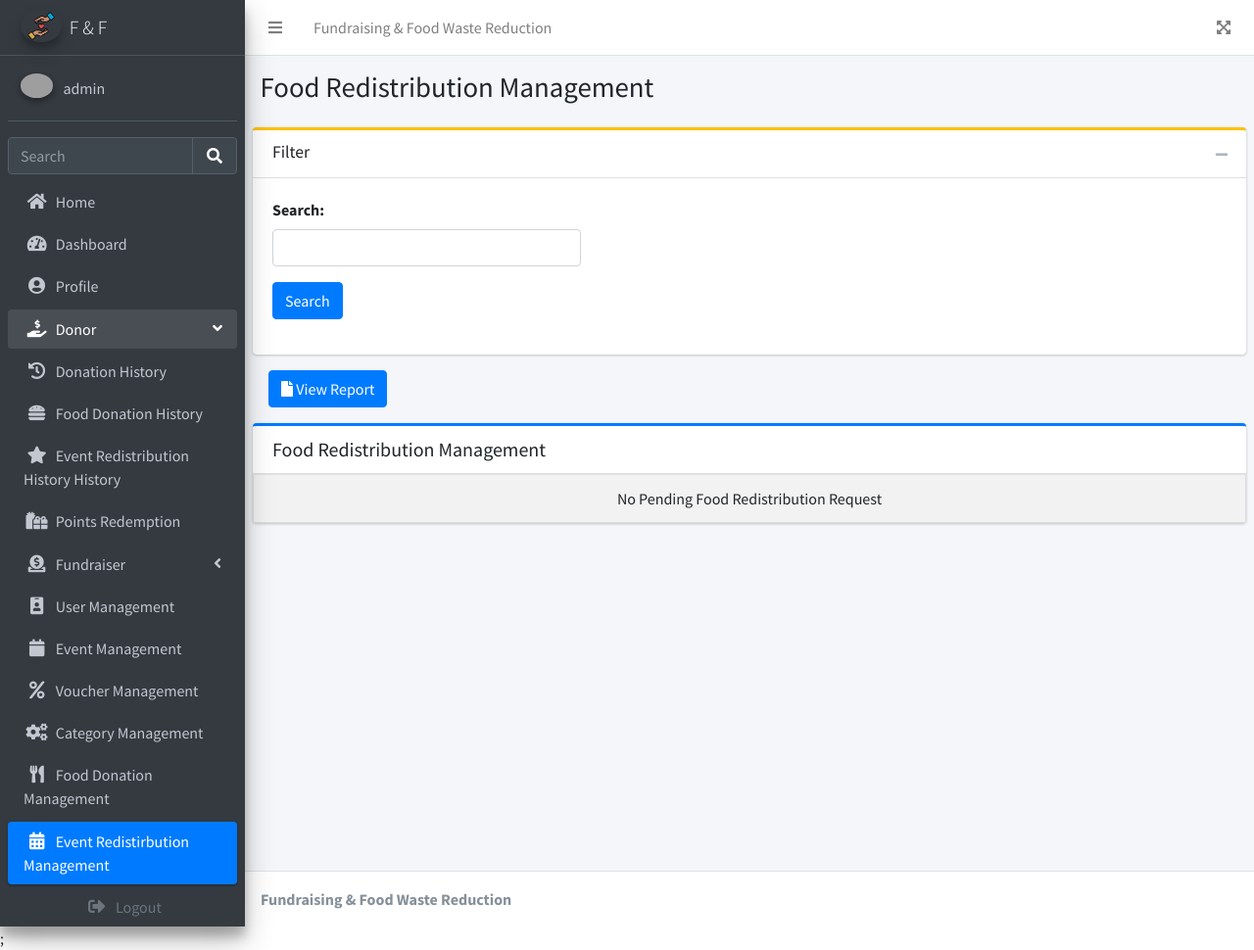
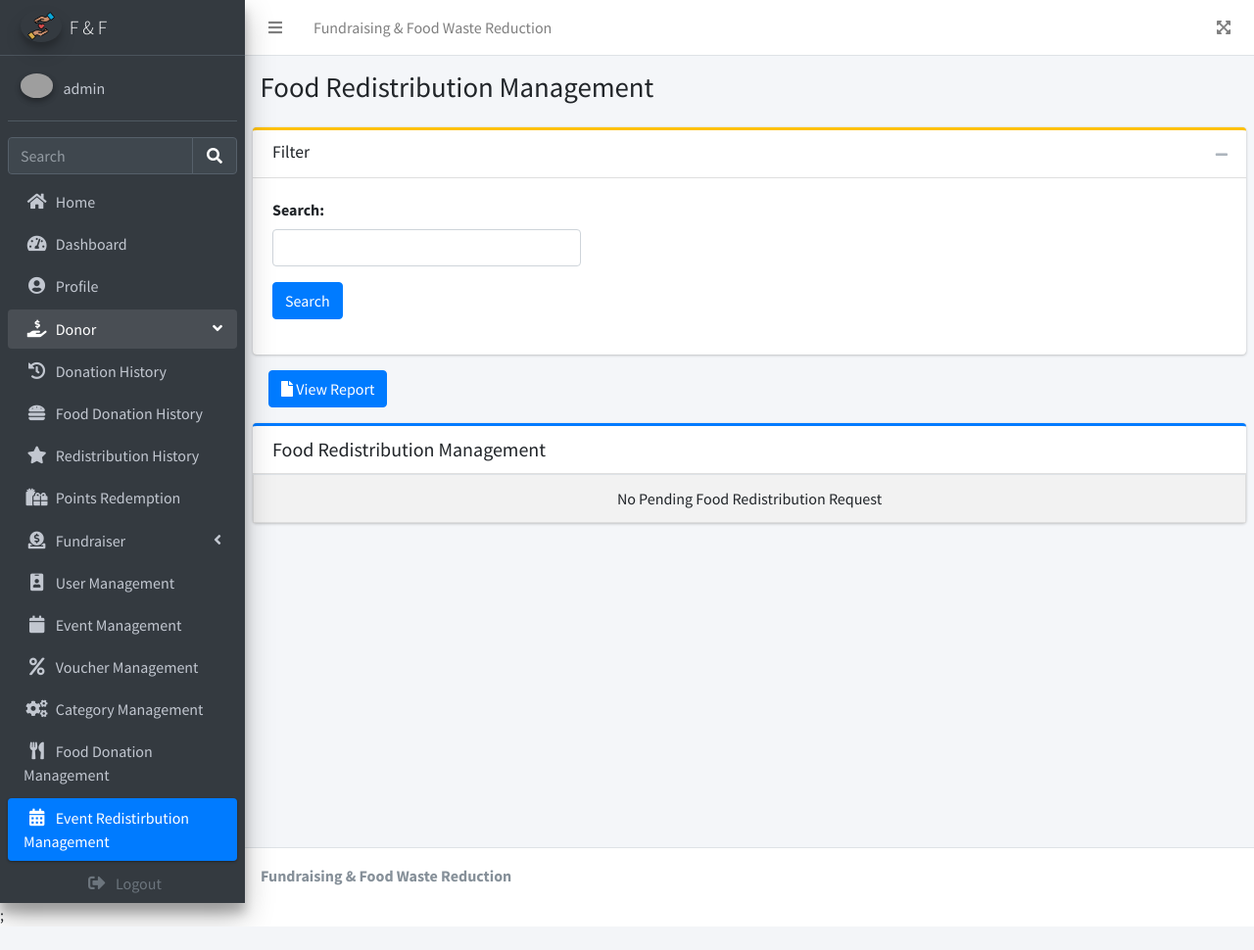
Before and after one commit to HeeJunHua/final-year-project, a Laravel app: page /admin/event-redistribution-list in a window 1280 px wide, after a click on "Donor". Shown: the whole page at 98% size. After the commit the page ends 943 px from the top, so only its background shows below. Run offline with Laravel 10, Linux system fonts and the light colour scheme; a user stored in the database is signed in; data comes from the database, SQL or seed files in the repository; data that the repository does not hold is empty; some libraries are stand-ins or nearby versions; grey boxes are pictures that could not be loaded.

Commit message:
everything

```diff
--- a/resources/views/layouts/dashboard.blade.php
+++ b/resources/views/layouts/dashboard.blade.php
@@ -162,7 +162,7 @@
                                     <a href="{{ route('event.redistribution.history')}}"
                                         class="nav-link {{ request()->routeIs('event.redistribution.history')  || request()->routeIs('event.redistribution.history.status') ? 'active' : '' }}">
                                         <i class="nav-icon fas fa-star"></i>
-                                        <p>Event Redistribution History History</p>
+                                        <p>Redistribution History</p>
                                     </a>
                                 </li>
 
```
Also changed, not shown: app/Http/Controllers/UserController.php (+11 -6 lines).
